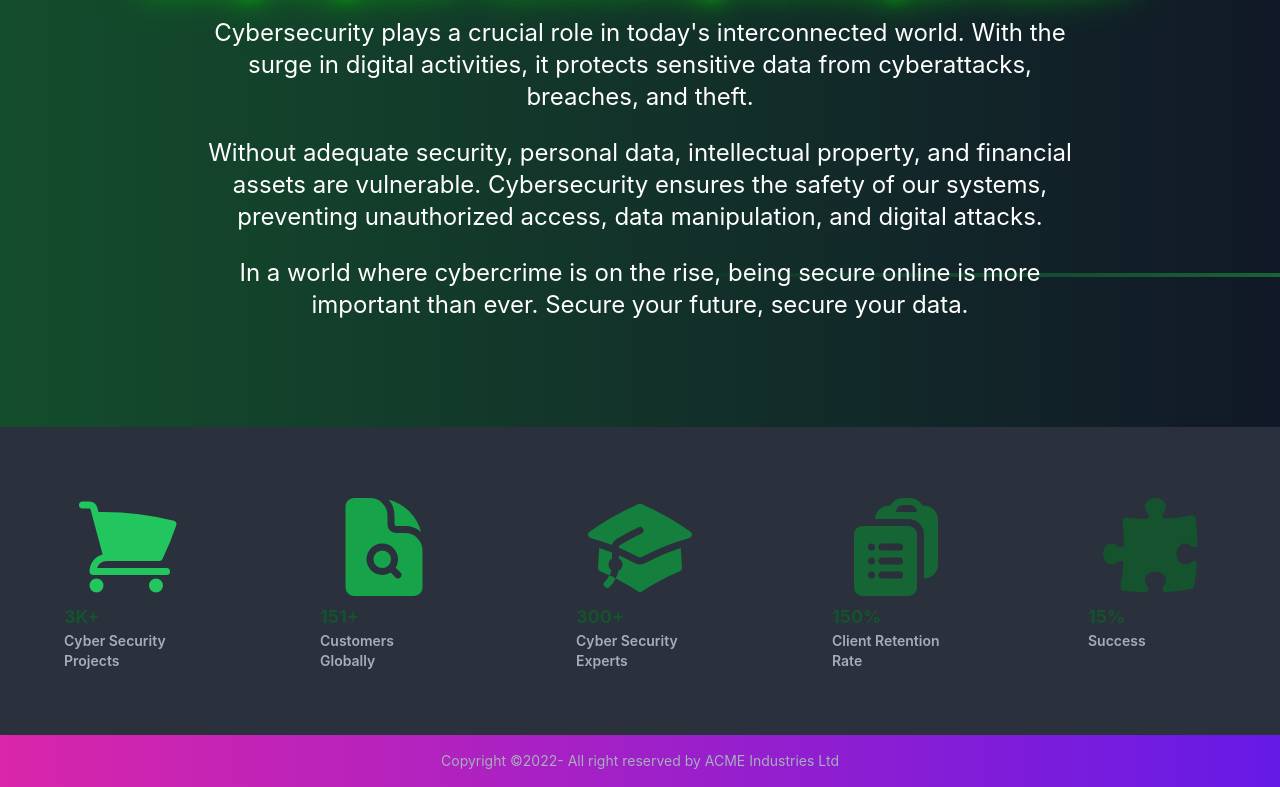
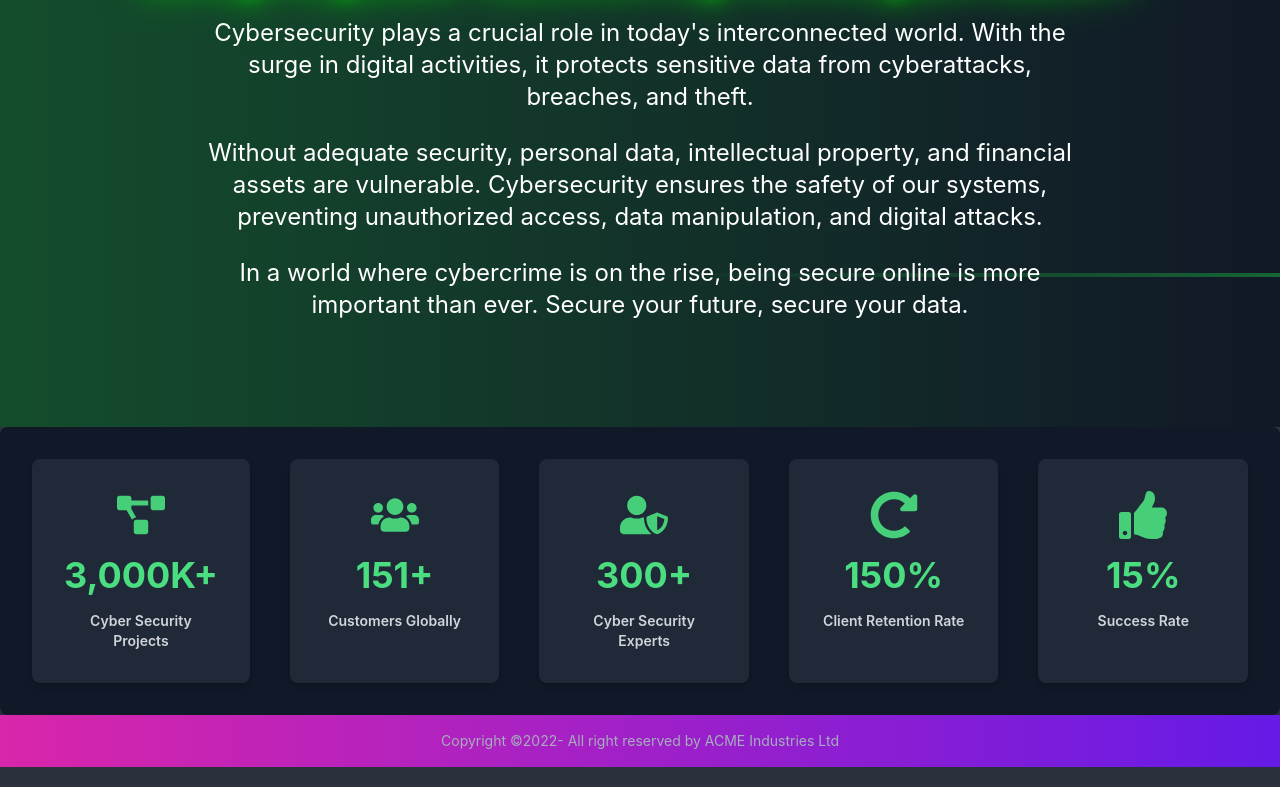
Before and after one commit to Humayra-Akter/cyber-security-club, a React (Create React App) app: page / in a window 1280 px wide. Shown: the part 793-1580 px from the top of the page. Built offline with nearby package versions, Linux system fonts and the light colour scheme.

Commit message:
tokens added

```diff
--- a/package.json
+++ b/package.json
@@ -9,6 +9,7 @@
     "@testing-library/user-event": "^13.5.0",
     "daisyui": "^2.25.0",
     "react": "^18.2.0",
+    "react-countup": "^6.5.3",
     "react-dom": "^18.2.0",
     "react-icons": "^5.3.0",
     "react-router-dom": "^6.3.0",
--- a/src/Pages/Home/Tokens.js
+++ b/src/Pages/Home/Tokens.js
@@ -1,85 +1,60 @@
 import React from "react";
+import {
+  FaProjectDiagram,
+  FaUsers,
+  FaUserShield,
+  FaRedoAlt,
+  FaThumbsUp,
+} from "react-icons/fa";
+import CountUp from "react-countup";
 
 const Tokens = () => {
+  const stats = [
+    {
+      end: 3000,
+      suffix: "K+",
+      label: "Cyber Security Projects",
+      icon: <FaProjectDiagram />,
+    },
+    { end: 151, suffix: "+", label: "Customers Globally", icon: <FaUsers /> },
+    {
+      end: 300,
+      suffix: "+",
+      label: "Cyber Security Experts",
+      icon: <FaUserShield />,
+    },
+    {
+      end: 150,
+      suffix: "%",
+      label: "Client Retention Rate",
+      icon: <FaRedoAlt />,
+    },
+    { end: 15, suffix: "%", label: "Success Rate", icon: <FaThumbsUp /> },
+  ];
+
   return (
-    <div className="lg:flex">
-      <div className="p-16">
-        <svg
-          xmlns="http://www.w3.org/2000/svg"
-          viewBox="0 0 24 24"
-          fill="currentColor"
-          className="w-32 h-28 text-green-500"
+    <div className="lg:flex bg-gray-900 p-8 rounded-lg shadow-lg space-y-6 lg:space-y-0 lg:space-x-10">
+      {stats.map((stat, index) => (
+        <div
+          key={index}
+          className="p-8 text-center bg-gray-800 rounded-lg shadow-md flex-1 flex flex-col items-center space-y-4"
         >
-          <path d="M2.25 2.25a.75.75 0 000 1.5h1.386c.17 0 .318.114.362.278l2.558 9.592a3.752 3.752 0 00-2.806 3.63c0 .414.336.75.75.75h15.75a.75.75 0 000-1.5H5.378A2.25 2.25 0 017.5 15h11.218a.75.75 0 00.674-.421 60.358 60.358 0 002.96-7.228.75.75 0 00-.525-.965A60.864 60.864 0 005.68 4.509l-.232-.867A1.875 1.875 0 003.636 2.25H2.25zM3.75 20.25a1.5 1.5 0 113 0 1.5 1.5 0 01-3 0zM16.5 20.25a1.5 1.5 0 113 0 1.5 1.5 0 01-3 0z" />
-        </svg>
-        <h1 className="text-left text-green-900 font-bold text-lg">3K+</h1>
-        <p className="text-sm font-semibold">Cyber Security Projects</p>
-      </div>
-      <div className="p-16">
-        <svg
-          xmlns="http://www.w3.org/2000/svg"
-          viewBox="0 0 24 24"
-          fill="currentColor"
-          className="w-32 h-28 text-green-600"
-        >
-          <path d="M11.625 16.5a1.875 1.875 0 100-3.75 1.875 1.875 0 000 3.75z" />
-          <path
-            fill-rule="evenodd"
-            d="M5.625 1.5H9a3.75 3.75 0 013.75 3.75v1.875c0 1.036.84 1.875 1.875 1.875H16.5a3.75 3.75 0 013.75 3.75v7.875c0 1.035-.84 1.875-1.875 1.875H5.625a1.875 1.875 0 01-1.875-1.875V3.375c0-1.036.84-1.875 1.875-1.875zm6 16.5c.66 0 1.277-.19 1.797-.518l1.048 1.048a.75.75 0 001.06-1.06l-1.047-1.048A3.375 3.375 0 1011.625 18z"
-            clip-rule="evenodd"
-          />
-          <path d="M14.25 5.25a5.23 5.23 0 00-1.279-3.434 9.768 9.768 0 016.963 6.963A5.23 5.23 0 0016.5 7.5h-1.875a.375.375 0 01-.375-.375V5.25z" />
-        </svg>
-        <h1 className="text-left text-green-900 font-bold text-lg">151+</h1>
-        <p className="text-sm font-semibold">Customers Globally</p>
-      </div>
-      <div className="p-16">
-        <svg
-          xmlns="http://www.w3.org/2000/svg"
-          viewBox="0 0 24 24"
-          fill="currentColor"
-          className="w-32 h-28 text-green-700"
-        >
-          <path d="M11.7 2.805a.75.75 0 01.6 0A60.65 60.65 0 0122.83 8.72a.75.75 0 01-.231 1.337 49.949 49.949 0 00-9.902 3.912l-.003.002-.34.18a.75.75 0 01-.707 0A50.009 50.009 0 007.5 12.174v-.224c0-.131.067-.248.172-.311a54.614 54.614 0 014.653-2.52.75.75 0 00-.65-1.352 56.129 56.129 0 00-4.78 2.589 1.858 1.858 0 00-.859 1.228 49.803 49.803 0 00-4.634-1.527.75.75 0 01-.231-1.337A60.653 60.653 0 0111.7 2.805z" />
-          <path d="M13.06 15.473a48.45 48.45 0 017.666-3.282c.134 1.414.22 2.843.255 4.285a.75.75 0 01-.46.71 47.878 47.878 0 00-8.105 4.342.75.75 0 01-.832 0 47.877 47.877 0 00-8.104-4.342.75.75 0 01-.461-.71c.035-1.442.121-2.87.255-4.286A48.4 48.4 0 016 13.18v1.27a1.5 1.5 0 00-.14 2.508c-.09.38-.222.753-.397 1.11.452.213.901.434 1.346.661a6.729 6.729 0 00.551-1.608 1.5 1.5 0 00.14-2.67v-.645a48.549 48.549 0 013.44 1.668 2.25 2.25 0 002.12 0z" />
-          <path d="M4.462 19.462c.42-.419.753-.89 1-1.394.453.213.902.434 1.347.661a6.743 6.743 0 01-1.286 1.794.75.75 0 11-1.06-1.06z" />
-        </svg>
-        <h1 className="text-left text-green-900 font-bold text-lg">300+</h1>
-        <p className="text-sm font-semibold">Cyber Security Experts</p>
-      </div>
-      <div className="p-16">
-        <svg
-          xmlns="http://www.w3.org/2000/svg"
-          viewBox="0 0 24 24"
-          fill="currentColor"
-          className="w-32 h-28 text-green-800"
-        >
-          <path
-            fill-rule="evenodd"
-            d="M7.502 6h7.128A3.375 3.375 0 0118 9.375v9.375a3 3 0 003-3V6.108c0-1.505-1.125-2.811-2.664-2.94a48.972 48.972 0 00-.673-.05A3 3 0 0015 1.5h-1.5a3 3 0 00-2.663 1.618c-.225.015-.45.032-.673.05C8.662 3.295 7.554 4.542 7.502 6zM13.5 3A1.5 1.5 0 0012 4.5h4.5A1.5 1.5 0 0015 3h-1.5z"
-            clip-rule="evenodd"
-          />
-          <path
-            fill-rule="evenodd"
-            d="M3 9.375C3 8.339 3.84 7.5 4.875 7.5h9.75c1.036 0 1.875.84 1.875 1.875v11.25c0 1.035-.84 1.875-1.875 1.875h-9.75A1.875 1.875 0 013 20.625V9.375zM6 12a.75.75 0 01.75-.75h.008a.75.75 0 01.75.75v.008a.75.75 0 01-.75.75H6.75a.75.75 0 01-.75-.75V12zm2.25 0a.75.75 0 01.75-.75h3.75a.75.75 0 010 1.5H9a.75.75 0 01-.75-.75zM6 15a.75.75 0 01.75-.75h.008a.75.75 0 01.75.75v.008a.75.75 0 01-.75.75H6.75a.75.75 0 01-.75-.75V15zm2.25 0a.75.75 0 01.75-.75h3.75a.75.75 0 010 1.5H9a.75.75 0 01-.75-.75zM6 18a.75.75 0 01.75-.75h.008a.75.75 0 01.75.75v.008a.75.75 0 01-.75.75H6.75a.75.75 0 01-.75-.75V18zm2.25 0a.75.75 0 01.75-.75h3.75a.75.75 0 010 1.5H9a.75.75 0 01-.75-.75z"
-            clip-rule="evenodd"
-          />
-        </svg>
-        <h1 className="text-left text-green-900 font-bold text-lg">150%</h1>
-        <p className="text-sm font-semibold">Client Retention Rate</p>
-      </div>
-      <div className="p-16">
-        <svg
-          xmlns="http://www.w3.org/2000/svg"
-          viewBox="0 0 24 24"
-          fill="currentColor"
-          className="w-32 h-28 text-green-900"
-        >
-          <path d="M11.25 5.337c0-.355-.186-.676-.401-.959a1.647 1.647 0 01-.349-1.003c0-1.036 1.007-1.875 2.25-1.875S15 2.34 15 3.375c0 .369-.128.713-.349 1.003-.215.283-.401.604-.401.959 0 .332.278.598.61.578 1.91-.114 3.79-.342 5.632-.676a.75.75 0 01.878.645 49.17 49.17 0 01.376 5.452.657.657 0 01-.66.664c-.354 0-.675-.186-.958-.401a1.647 1.647 0 00-1.003-.349c-1.035 0-1.875 1.007-1.875 2.25s.84 2.25 1.875 2.25c.369 0 .713-.128 1.003-.349.283-.215.604-.401.959-.401.31 0 .557.262.534.571a48.774 48.774 0 01-.595 4.845.75.75 0 01-.61.61c-1.82.317-3.673.533-5.555.642a.58.58 0 01-.611-.581c0-.355.186-.676.401-.959.221-.29.349-.634.349-1.003 0-1.035-1.007-1.875-2.25-1.875s-2.25.84-2.25 1.875c0 .369.128.713.349 1.003.215.283.401.604.401.959a.641.641 0 01-.658.643 49.118 49.118 0 01-4.708-.36.75.75 0 01-.645-.878c.293-1.614.504-3.257.629-4.924A.53.53 0 005.337 15c-.355 0-.676.186-.959.401-.29.221-.634.349-1.003.349-1.036 0-1.875-1.007-1.875-2.25s.84-2.25 1.875-2.25c.369 0 .713.128 1.003.349.283.215.604.401.959.401a.656.656 0 00.659-.663 47.703 47.703 0 00-.31-4.82.75.75 0 01.83-.832c1.343.155 2.703.254 4.077.294a.64.64 0 00.657-.642z" />
-        </svg>
-        <h1 className="text-left text-green-900 font-bold text-lg">15%</h1>
-        <p className="text-sm font-semibold">Success</p>
-      </div>
+          <div className="text-green-400 text-5xl animate-pulse">
+            {stat.icon}
+          </div>
+          <h1 className="text-green-400 font-bold text-4xl">
+            <CountUp
+              start={0}
+              end={stat.end}
+              duration={2.5}
+              suffix={stat.suffix}
+            />
+          </h1>
+          <p className="text-gray-300 text-sm font-semibold mt-2">
+            {stat.label}
+          </p>
+        </div>
+      ))}
     </div>
   );
 };
```
Also changed, not shown: 1 other file (tests, documents, lock files or other folders).
